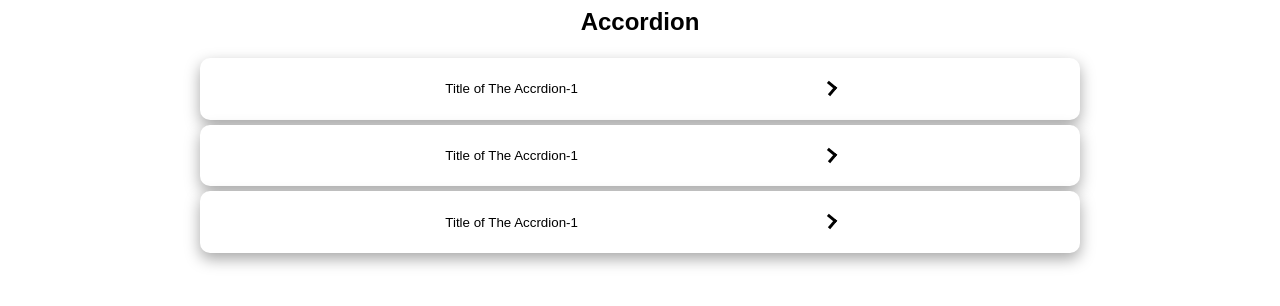
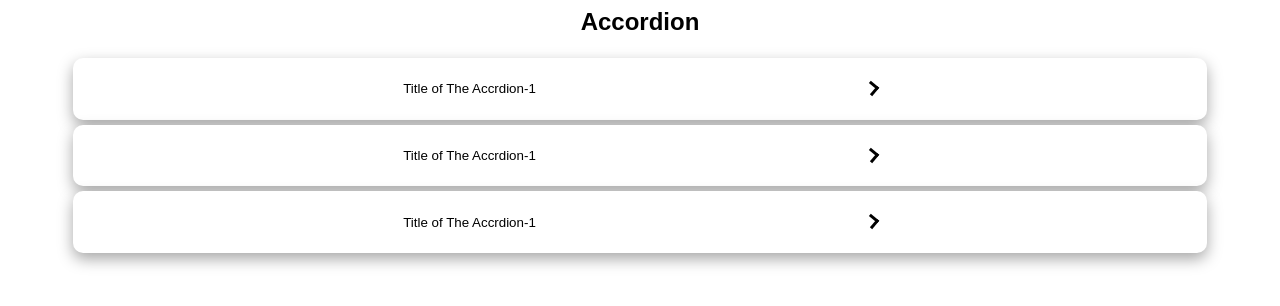
Before and after one commit to mohandand/React_Modal, a React (Create React App) app: page / in a window 1280 px wide. Shown: the top 306 px of the page. Built offline with nearby package versions, Linux system fonts and the light colour scheme.

Commit message:
1 file modified

```diff
--- a/styles.css
+++ b/styles.css
@@ -6,7 +6,7 @@
   display: flex;
   flex-direction: column;
   margin: 1 auto;
-  max-width: 70%;
+  max-width: 90%;
 }
 .accordion_content {
   background-color: white;
```
